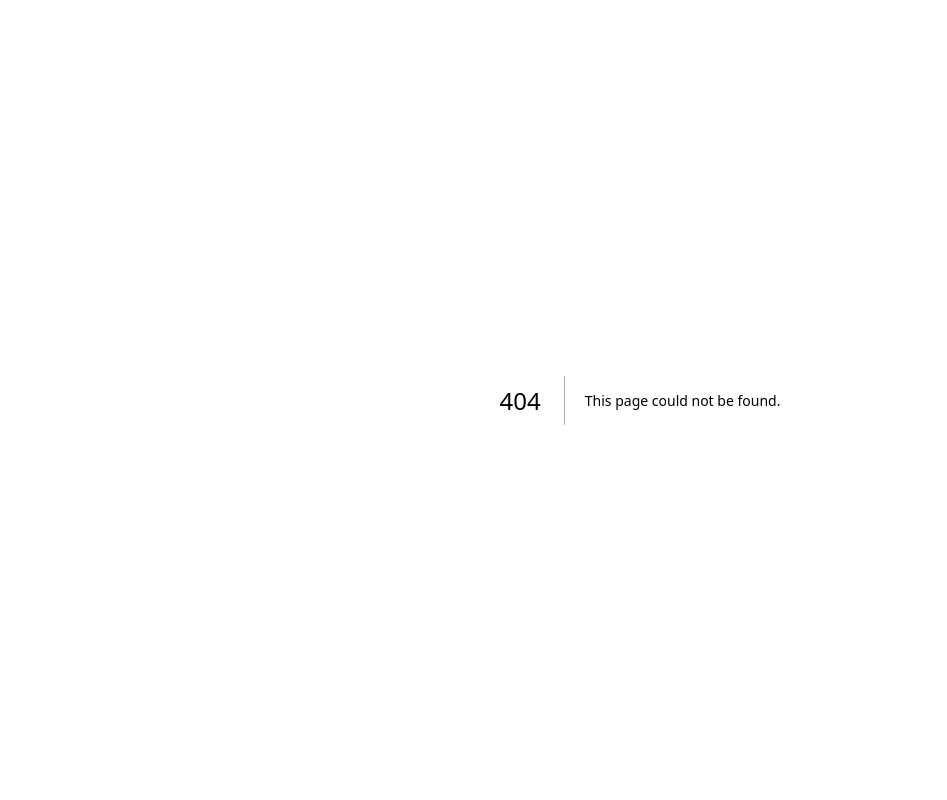
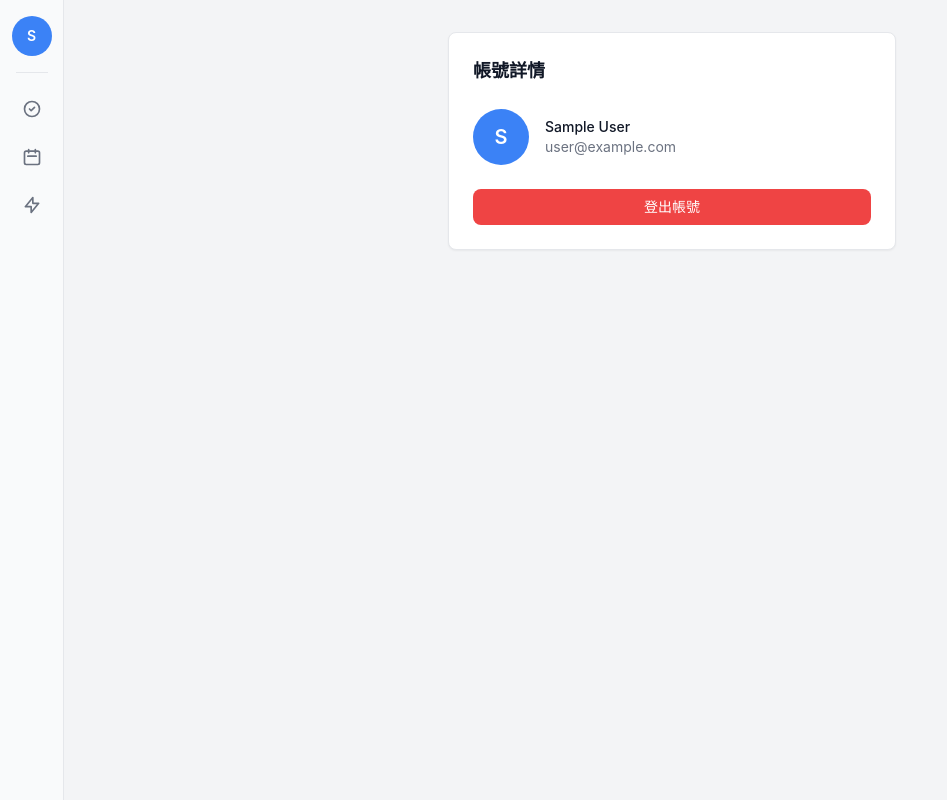
Before and after one commit to tzyi/Timebase, a Next.js app: page /account in a window 1280 px wide. Before the commit this address had no page. Shown: the whole page, without its empty margins (0-947 px from the left). Built offline with nearby package versions, Linux system fonts and the light colour scheme; no server answers; sample sign-in values are in the browser's storage.

Commit message:
[Feat] 左邊側邊欄

```diff
--- /dev/null
+++ b/src/app/(app)/account/page.tsx
@@ -0,0 +1,40 @@
+import { auth } from '@/auth'
+import { redirect } from 'next/navigation'
+import { logout } from '@/actions/auth'
+
+export default async function AccountPage() {
+  const session = await auth()
+
+  if (!session) {
+    redirect('/login')
+  }
+
+  const { name, email } = session.user ?? {}
+
+  return (
+    <div className="h-full overflow-y-auto bg-gray-100 p-8">
+      <div className="max-w-md mx-auto bg-white rounded-lg border border-gray-200 shadow-sm p-6">
+        <h1 className="text-lg font-semibold text-gray-900 mb-6">帳號詳情</h1>
+
+        <div className="flex items-center gap-4 mb-6">
+          <div className="w-14 h-14 rounded-full bg-blue-500 text-white flex items-center justify-center text-xl font-semibold">
+            {(name || email || '?').charAt(0).toUpperCase()}
+          </div>
+          <div>
+            <p className="text-sm font-medium text-gray-900">{name || '未設定名稱'}</p>
+            <p className="text-sm text-gray-500">{email}</p>
+          </div>
+        </div>
+
+        <form action={logout}>
+          <button
+            type="submit"
+            className="w-full px-4 py-2 bg-red-500 text-white rounded-lg text-sm font-medium hover:bg-red-600"
+          >
+            登出帳號
+          </button>
+        </form>
+      </div>
+    </div>
+  )
+}
--- /dev/null
+++ b/src/app/(app)/calendar/page.tsx
@@ -0,0 +1,7 @@
+export default function CalendarPage() {
+  return (
+    <div className="h-full flex items-center justify-center bg-gray-100">
+      <p className="text-gray-500 text-sm">月曆功能開發中</p>
+    </div>
+  )
+}
--- /dev/null
+++ b/src/app/(app)/habit/page.tsx
@@ -0,0 +1,7 @@
+export default function HabitPage() {
+  return (
+    <div className="h-full flex items-center justify-center bg-gray-100">
+      <p className="text-gray-500 text-sm">習慣功能開發中</p>
+    </div>
+  )
+}
--- a/src/app/(app)/layout.tsx
+++ b/src/app/(app)/layout.tsx
@@ -1,5 +1,6 @@
 import { auth } from '@/auth'
 import { redirect } from 'next/navigation'
+import AppRail from '@/components/layout/AppRail'
 
 export default async function AppLayout({
   children,
@@ -12,5 +13,12 @@ export default async function AppLayout({
     redirect('/login')
   }
 
-  return <>{children}</>
+  const userLabel = (session.user?.name || session.user?.email || '?').charAt(0).toUpperCase()
+
+  return (
+    <div className="flex h-screen w-screen overflow-hidden">
+      <AppRail userLabel={userLabel} />
+      <div className="flex-1 min-w-0 h-screen overflow-hidden">{children}</div>
+    </div>
+  )
 }
--- /dev/null
+++ b/src/components/layout/AppRail.tsx
@@ -0,0 +1,87 @@
+'use client'
+
+import Link from 'next/link'
+import { usePathname } from 'next/navigation'
+
+interface AppRailProps {
+  userLabel: string
+}
+
+const NAV_ITEMS = [
+  {
+    href: '/tasks',
+    label: '任務',
+    icon: (
+      <path
+        strokeLinecap="round"
+        strokeLinejoin="round"
+        strokeWidth={2}
+        d="M9 12l2 2 4-4m6 2a9 9 0 11-18 0 9 9 0 0118 0z"
+      />
+    ),
+  },
+  {
+    href: '/calendar',
+    label: '月曆',
+    icon: (
+      <path
+        strokeLinecap="round"
+        strokeLinejoin="round"
+        strokeWidth={2}
+        d="M8 7V3m8 4V3m-9 8h10M5 21h14a2 2 0 002-2V7a2 2 0 00-2-2H5a2 2 0 00-2 2v12a2 2 0 002 2z"
+      />
+    ),
+  },
+  {
+    href: '/habit',
+    label: '習慣',
+    icon: (
+      <path
+        strokeLinecap="round"
+        strokeLinejoin="round"
+        strokeWidth={2}
+        d="M13 10V3L4 14h7v7l9-11h-7z"
+      />
+    ),
+  },
+]
+
+export default function AppRail({ userLabel }: AppRailProps) {
+  const pathname = usePathname()
+
+  return (
+    <div className="w-16 bg-gray-50 border-r border-gray-200 flex flex-col items-center py-4 gap-2 flex-shrink-0">
+      <Link
+        href="/account"
+        title="帳號"
+        className={`w-10 h-10 rounded-full flex items-center justify-center text-sm font-semibold transition-colors mb-2 ${
+          pathname === '/account'
+            ? 'bg-blue-500 text-white'
+            : 'bg-gray-200 text-gray-700 hover:bg-gray-300'
+        }`}
+      >
+        {userLabel}
+      </Link>
+
+      <div className="w-8 border-t border-gray-200 mb-2" />
+
+      {NAV_ITEMS.map(({ href, label, icon }) => {
+        const isActive = pathname?.startsWith(href)
+        return (
+          <Link
+            key={href}
+            href={href}
+            title={label}
+            className={`w-10 h-10 rounded-lg flex items-center justify-center transition-colors ${
+              isActive ? 'bg-blue-500 text-white' : 'text-gray-500 hover:bg-gray-100'
+            }`}
+          >
+            <svg className="w-5 h-5" fill="none" viewBox="0 0 24 24" stroke="currentColor">
+              {icon}
+            </svg>
+          </Link>
+        )
+      })}
+    </div>
+  )
+}
--- a/src/components/tasks/TasksApp.tsx
+++ b/src/components/tasks/TasksApp.tsx
@@ -155,7 +155,7 @@ export default function TasksApp({
   const selectedTask = tasks.find((t) => t.id === selectedTaskId)
 
   return (
-    <div className="flex h-screen bg-gray-100">
+    <div className="flex h-full bg-gray-100">
       <Sidebar
         lists={lists}
         tags={tags}
```
